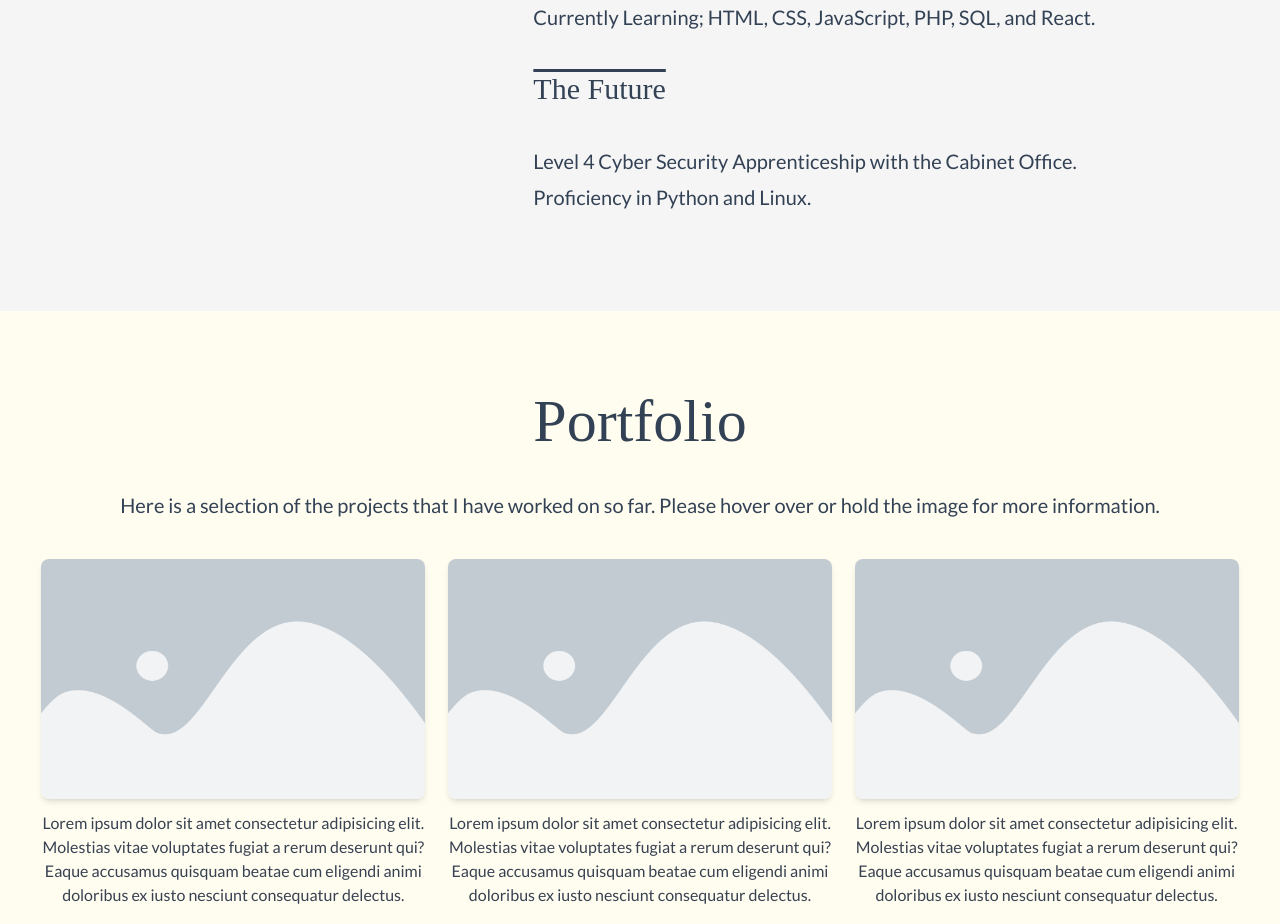
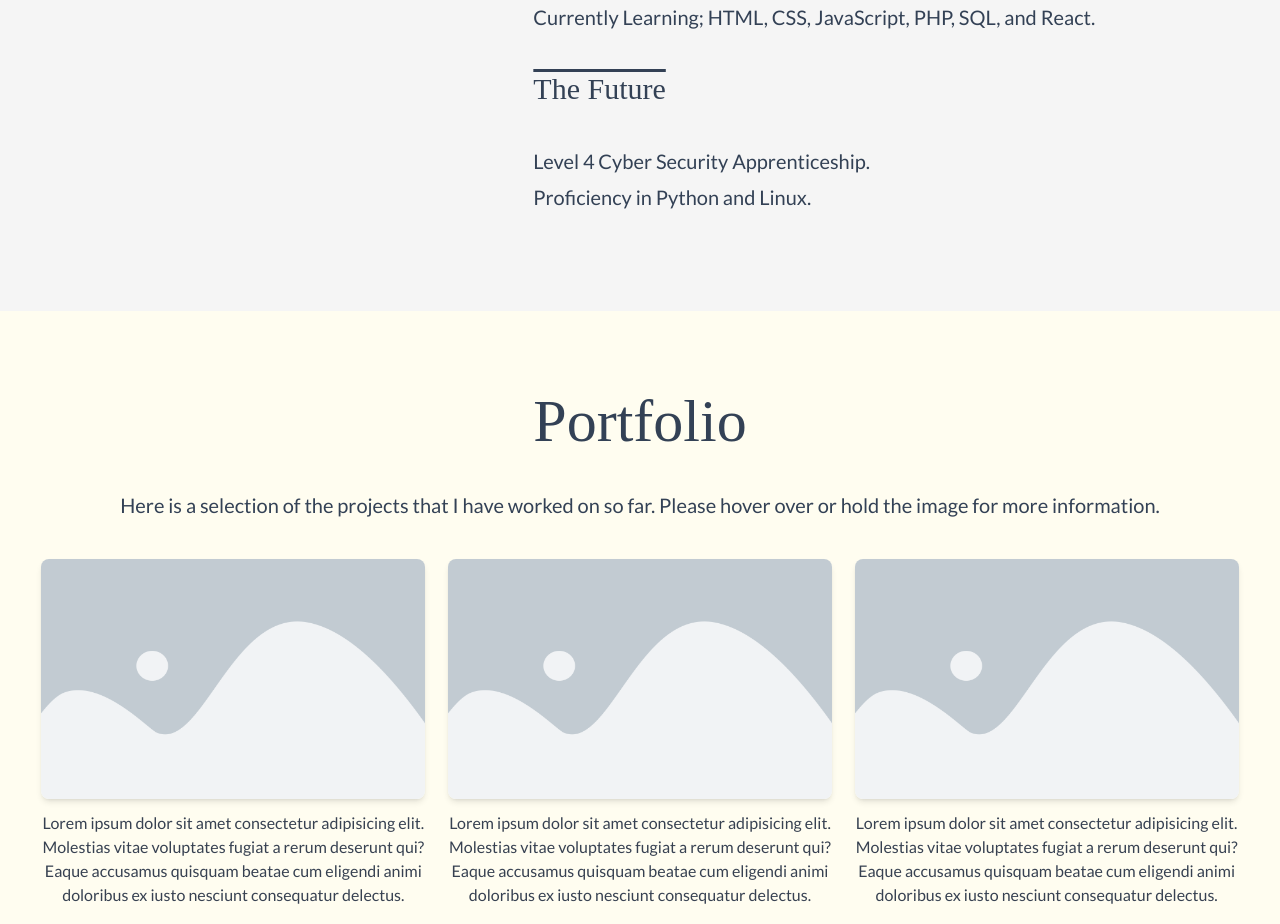
Before and after one commit to henry-shanahan/portfolioV1, a plain HTML site: page index.html in a window 1280 px wide. Shown: the part 1329-2253 px from the top of the page. Drawn offline with nearby package versions, Linux system fonts and the light colour scheme; a web font is replaced by a local one.

Commit message:
removed wording of future role

```diff
--- a/index.html
+++ b/index.html
@@ -125,7 +125,7 @@
           </p>
           <h5 class="text-2xl md:text-3xl mb-10 overline">The Future</h5>
           <p class="mb-2">
-            Level 4 Cyber Security Apprenticeship with the Cabinet Office.
+            Level 4 Cyber Security Apprenticeship.
           </p>
           <p class="mb-10">Proficiency in Python and Linux.</p>
         </div>
```
